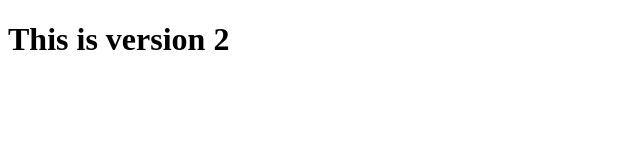
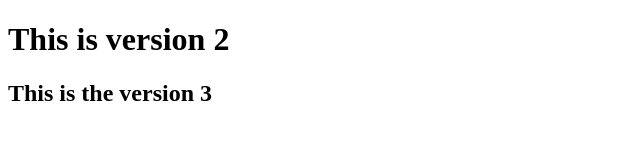
Before and after one commit to vishHzZ/Git_Repo, a plain HTML site: page index.html in a window 1280 px wide. Shown: the whole page, without its empty margins (0-640 px from the left). Drawn offline with Linux system fonts and the light colour scheme.

Commit message:
this was the version 3

```diff
--- a/index.html
+++ b/index.html
@@ -7,5 +7,6 @@
 </head>
 <body>
     <h1> This is version 2</h1>
+    <h2> This is the version 3</h2>
 </body>
 </html>
```
